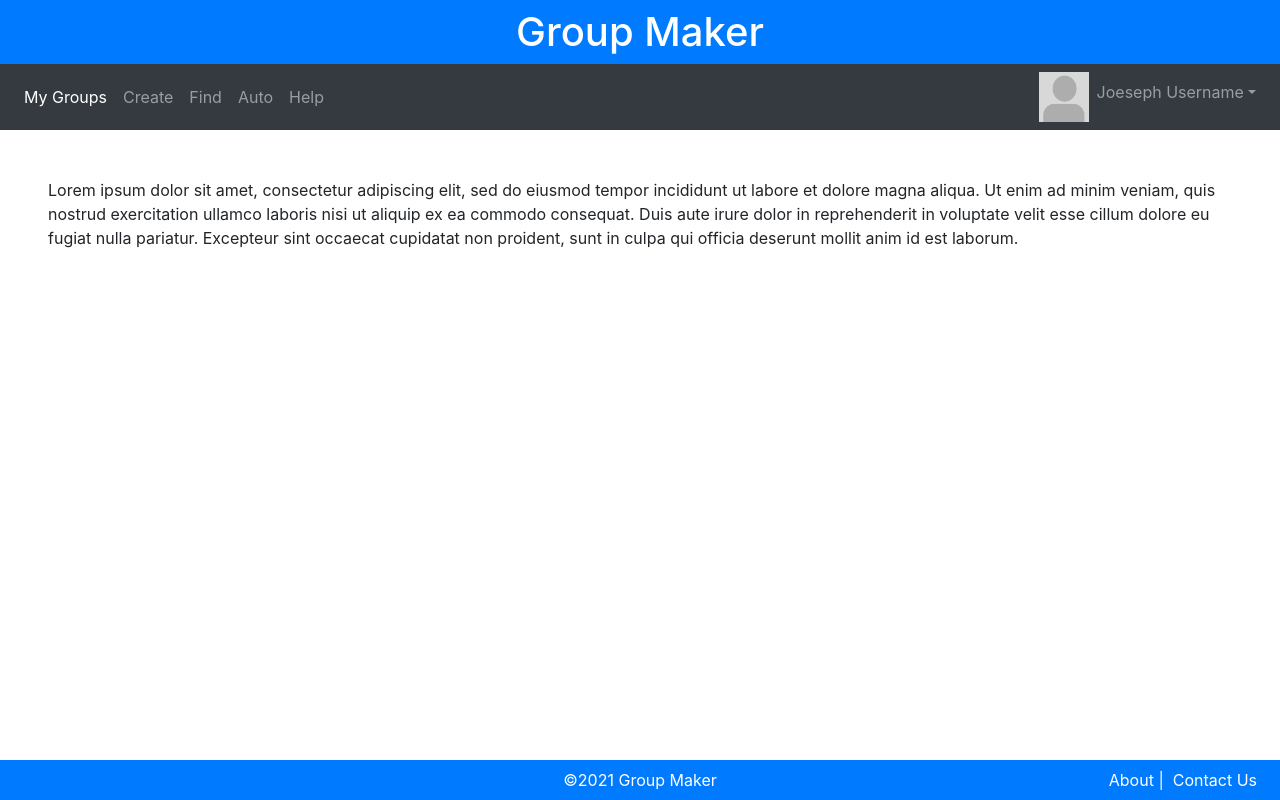
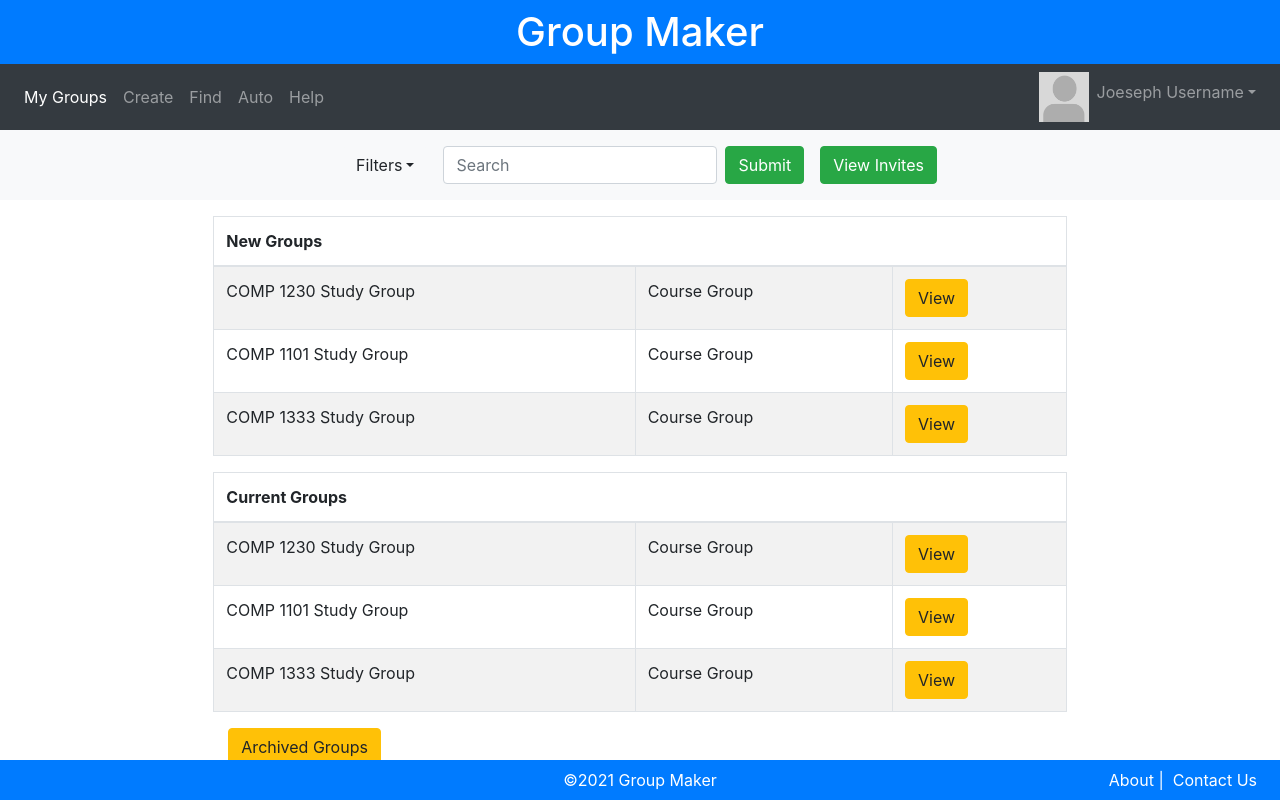
Before and after one commit to alexbalez/Group-Maker, a React (Create React App) app in the folder client/: page /dashboard in a window 1280 px wide. Built offline with nearby package versions, Linux system fonts and the light colour scheme.

Commit message:
frontend skeleton done

```diff
--- a/client/src/components/student/Dashboard.js
+++ b/client/src/components/student/Dashboard.js
@@ -3,6 +3,7 @@ import '../components.css';
 import Navigation from '../Navigation'
 import Header from '../Header'
 import Footer from '../Footer'
+import {Button, Navbar, Form, InputGroup, FormControl, Dropdown, Table, Row, Col, Container} from 'react-bootstrap';
 
 class Dashboard extends Component {
     // constructor(props){
@@ -17,9 +18,88 @@ class Dashboard extends Component {
             <div>
                 <Header/>
                 <Navigation active="dashboard"/>
-                    <div style={{height: "300px"}} className="m-5">
-                        <p>Lorem ipsum dolor sit amet, consectetur adipiscing elit, sed do eiusmod tempor incididunt ut labore et dolore magna aliqua. Ut enim ad minim veniam, quis nostrud exercitation ullamco laboris nisi ut aliquip ex ea commodo consequat. Duis aute irure dolor in reprehenderit in voluptate velit esse cillum dolore eu fugiat nulla pariatur. Excepteur sint occaecat cupidatat non proident, sunt in culpa qui officia deserunt mollit anim id est laborum.</p>
-                    </div>
+
+                {/* Search */}
+                <Navbar className="bg-light justify-content-center">
+                    <Form inline className="m-2">
+                        <InputGroup>
+                            <Dropdown>
+                                <Dropdown.Toggle id="dropdown-basic" variant="light">
+                                    Filters
+                                </Dropdown.Toggle>
+
+                                <Dropdown.Menu>
+                                    <Dropdown.Item href="#/action-1">Action</Dropdown.Item>
+                                    <Dropdown.Item href="#/action-2">Another action</Dropdown.Item>
+                                    <Dropdown.Item href="#/action-3">Something else</Dropdown.Item>
+                                </Dropdown.Menu>
+                            </Dropdown>
+                        </InputGroup>
+                    </Form>
+                    <Form inline className="m-2">
+                        <FormControl type="text" placeholder="Search" className=" mr-sm-2" />
+                        <Button variant="success" type="submit">Submit</Button>
+                    </Form>
+                    <Button className="m-2" variant="success">View Invites</Button>
+                </Navbar>
+
+                {/* New Groups */}
+                <Table className="col-8 ml-auto mr-auto mt-3" striped bordered hover>
+                    <thead>
+                    <tr>
+                        <th colSpan="4">New Groups</th>
+                    </tr>
+                    </thead>
+                    <tbody>
+                    <tr>
+                        <td colSpan="2">COMP 1230 Study Group</td>
+                        <td>Course Group</td>
+                        <td><Button variant="warning">View</Button></td>
+                    </tr>
+                    <tr>
+                        <td colSpan="2">COMP 1101 Study Group</td>
+                        <td>Course Group</td>
+                        <td><Button variant="warning">View</Button></td>
+                    </tr>
+                    <tr>
+                        <td colSpan="2">COMP 1333 Study Group</td>
+                        <td>Course Group</td>
+                        <td><Button variant="warning">View</Button></td>
+                    </tr>
+                    </tbody>
+                </Table>
+
+                {/* Current Groups */}
+                <Table className="col-8 ml-auto mr-auto mt-3 mb-2" striped bordered hover>
+                    <thead>
+                    <tr>
+                        <th colSpan="4">Current Groups</th>
+                    </tr>
+                    </thead>
+                    <tbody>
+                    <tr>
+                        <td colSpan="2">COMP 1230 Study Group</td>
+                        <td>Course Group</td>
+                        <td><Button variant="warning">View</Button></td>
+                    </tr>
+                    <tr>
+                        <td colSpan="2">COMP 1101 Study Group</td>
+                        <td>Course Group</td>
+                        <td><Button variant="warning">View</Button></td>
+                    </tr>
+                    <tr>
+                        <td colSpan="2">COMP 1333 Study Group</td>
+                        <td>Course Group</td>
+                        <td><Button variant="warning">View</Button></td>
+                    </tr>
+                    </tbody>
+                </Table>
+
+                {/* Archived */}
+                <Container className="col-8 mt-3">
+                    <Button variant="warning">Archived Groups</Button>
+                </Container>
+
                 <Footer/>
             </div>
         );
```
